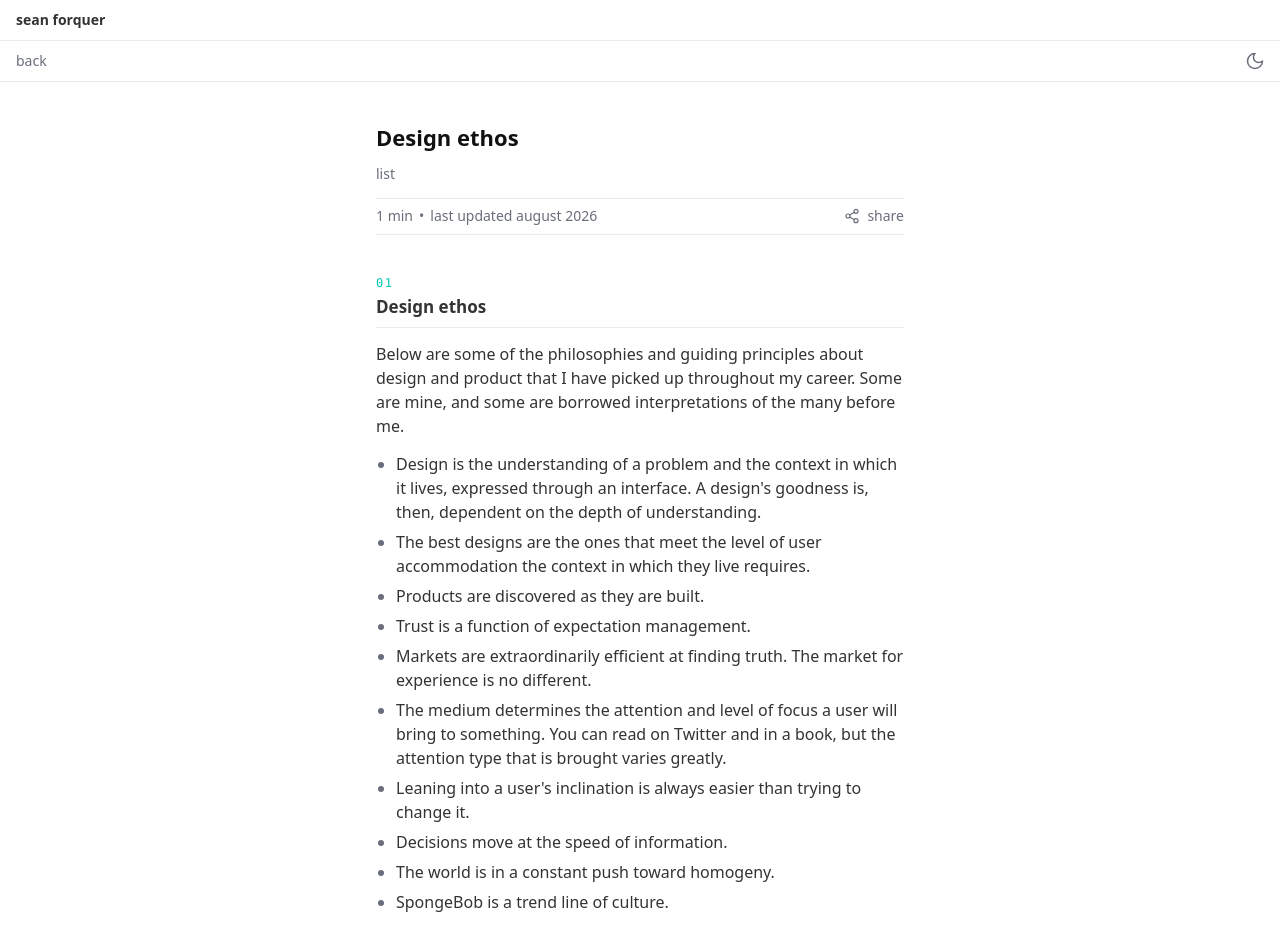
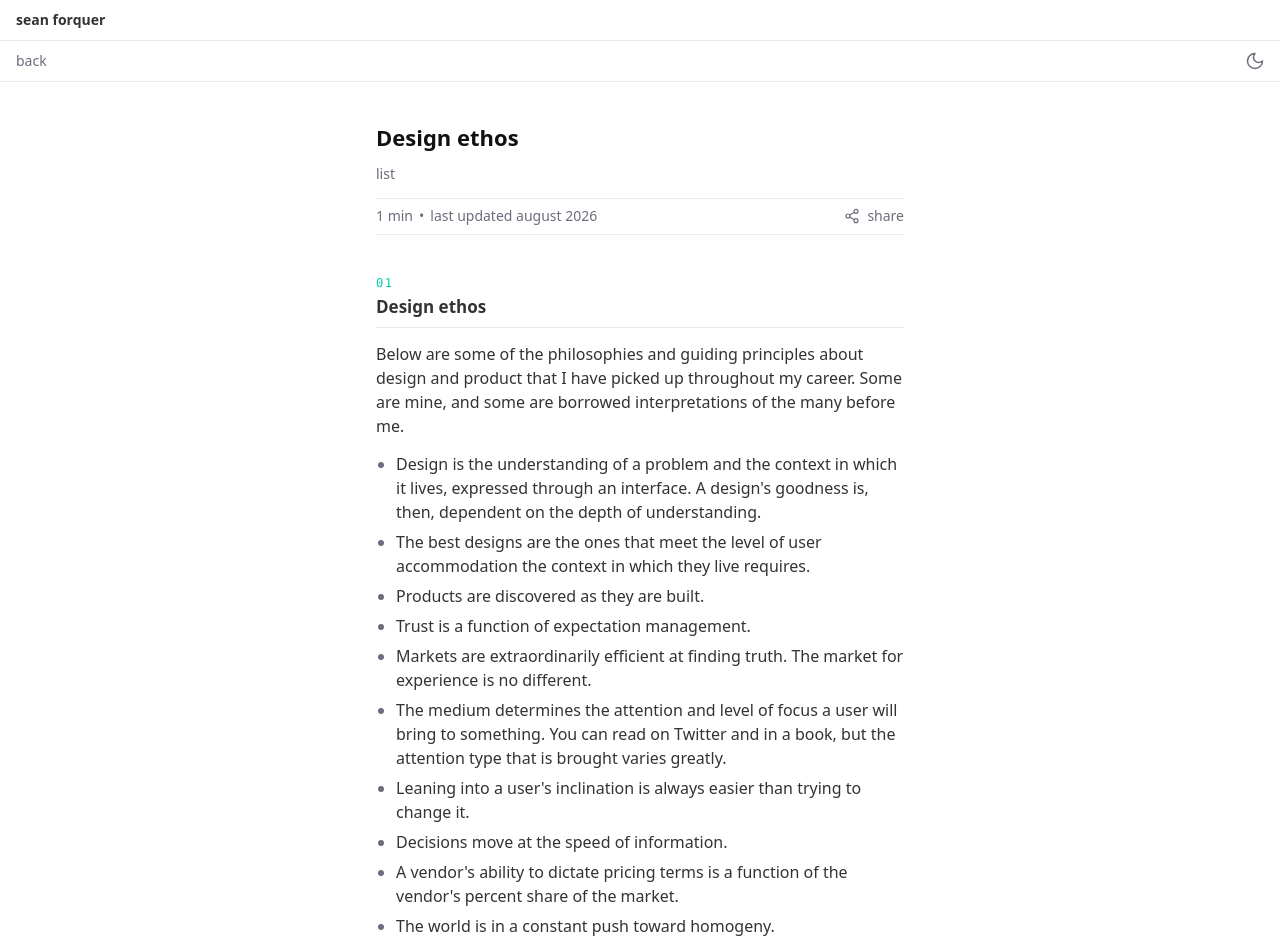
Before and after one commit to guser4579/seanfolio, a Next.js app: page /thoughts/design-ethos in a window 1280 px wide. Shown: the top 948 px of the page. Built offline with nearby package versions, Linux system fonts and the light colour scheme.

Commit message:
content(thoughts): vendor pricing-power bullet in design ethos
New principle sits ninth of eleven, ahead of homogeny and SpongeBob
(still last, per Sean). Word count lands right at 200, so readTime
stays 1.

Co-Authored-By: Claude Fable 5 <noreply@anthropic.com>

```diff
--- a/app/thoughts/design-ethos/page.jsx
+++ b/app/thoughts/design-ethos/page.jsx
@@ -40,6 +40,10 @@ export default function Page() {
           change it.
         </li>
         <li>Decisions move at the speed of information.</li>
+        <li>
+          A vendor's ability to dictate pricing terms is a function of the
+          vendor's percent share of the market.
+        </li>
         <li>The world is in a constant push toward homogeny.</li>
         <li>SpongeBob is a trend line of culture.</li>
       </ul>
```
